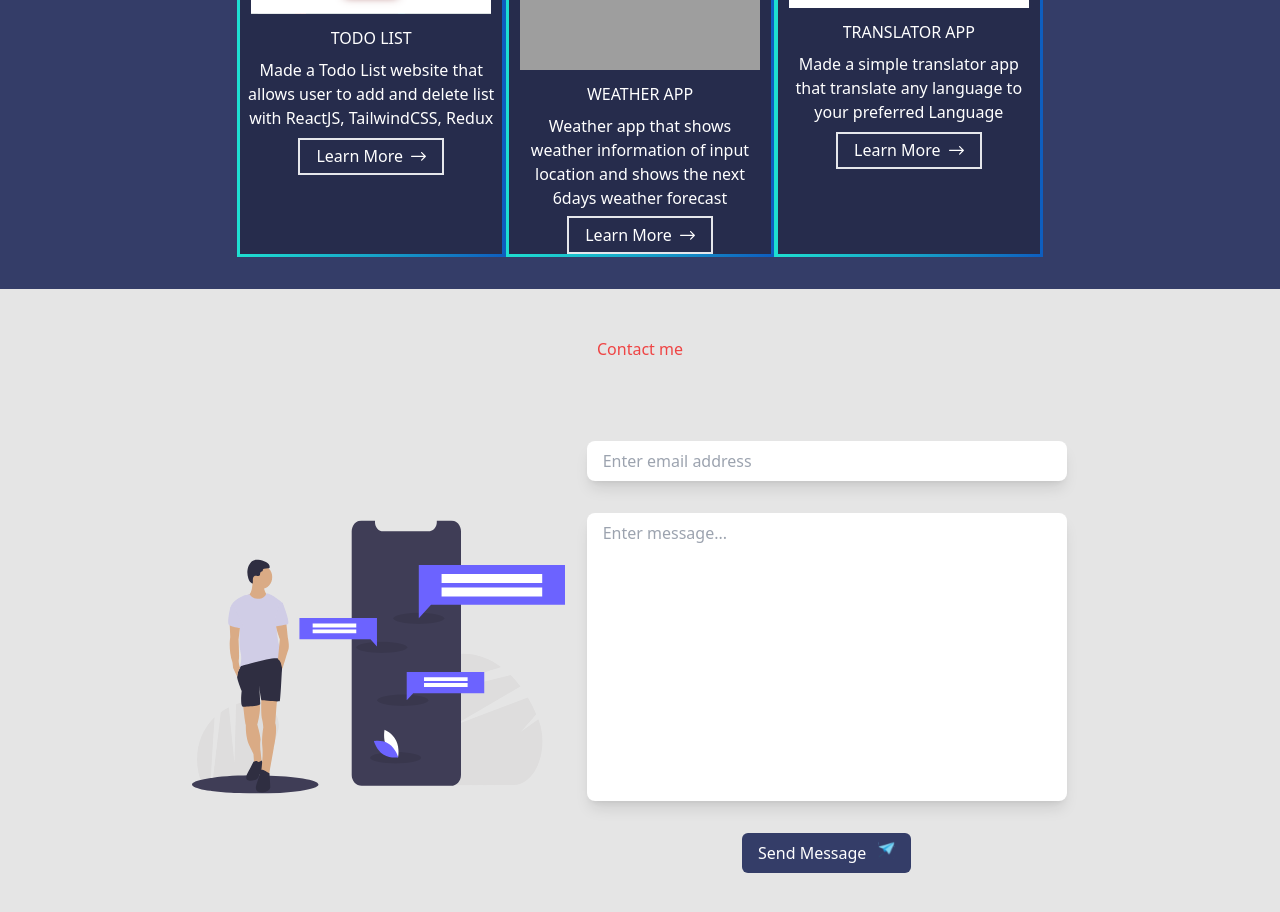
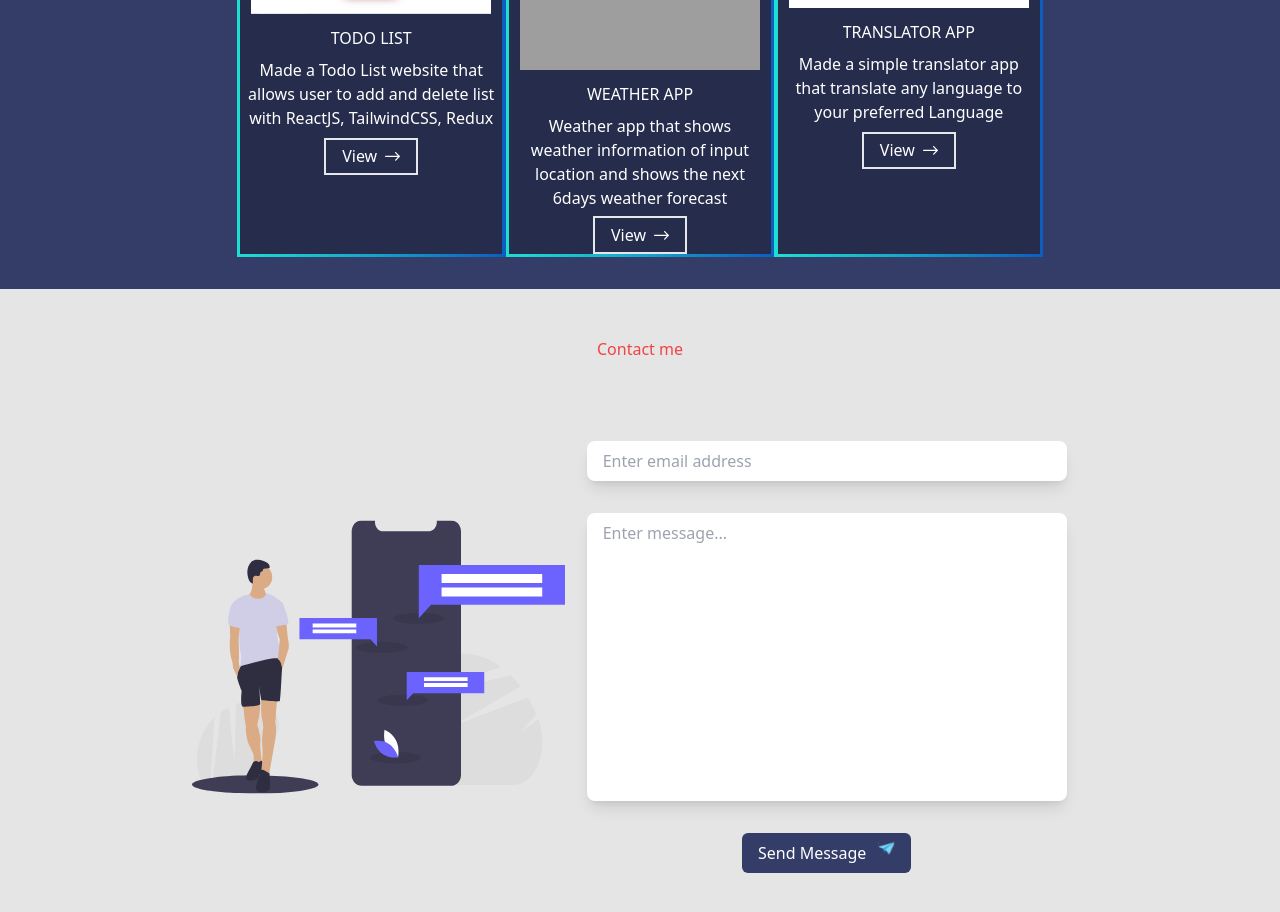
Before and after one commit to RrLSn/PortFolio, a Next.js app: page / in a window 1280 px wide. Shown: the part 1360-2272 px from the top of the page. Built offline with nearby package versions, Linux system fonts and the light colour scheme; grey boxes are pictures that could not be loaded.

Commit message:
PortFolio

```diff
--- a/src/Components/LearnMore.jsx
+++ b/src/Components/LearnMore.jsx
@@ -14,7 +14,7 @@ const LearnMore = (props) => {
         <p>{desc}</p>
       </div>
 
-      <a href={projectUrl} target='_blank'><button className={styles.button}>Learn More <img src="/Svg/rightarrow.svg" alt="" /></button></a>
+      <a href={projectUrl} target='_blank'><button className={styles.button}>View <img src="/Svg/rightarrow.svg" alt="" /></button></a>
       </div>
     </div>
   )
```
